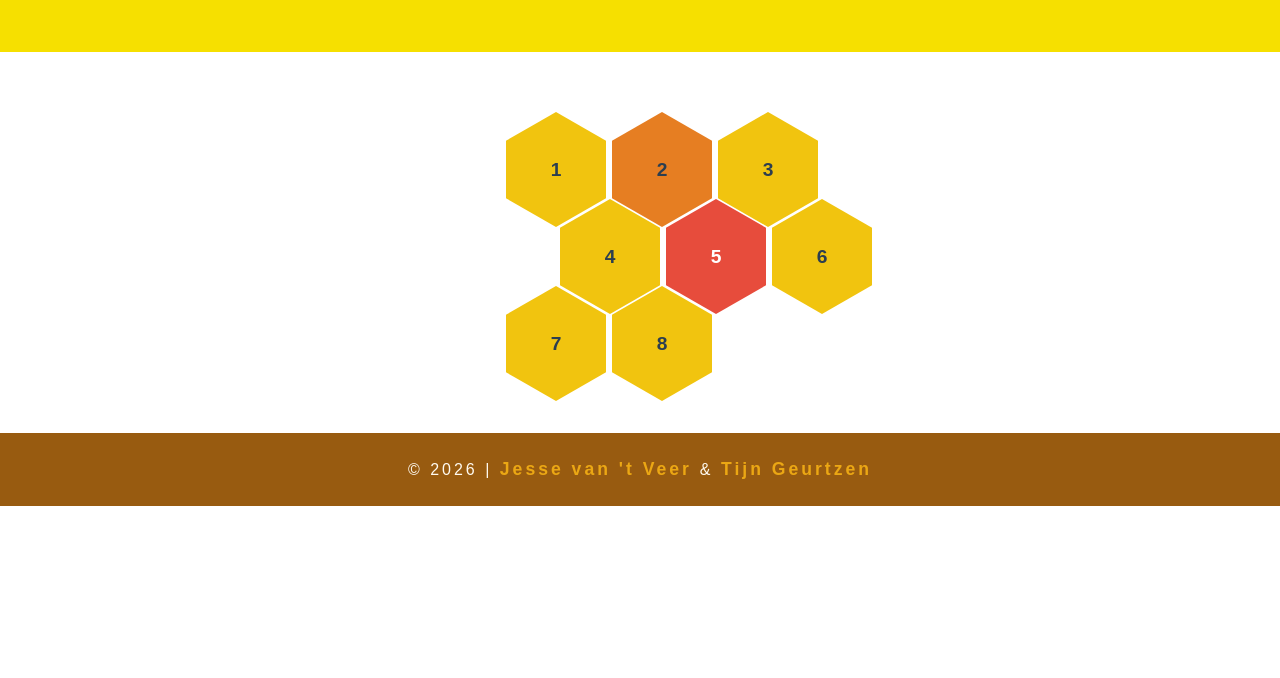
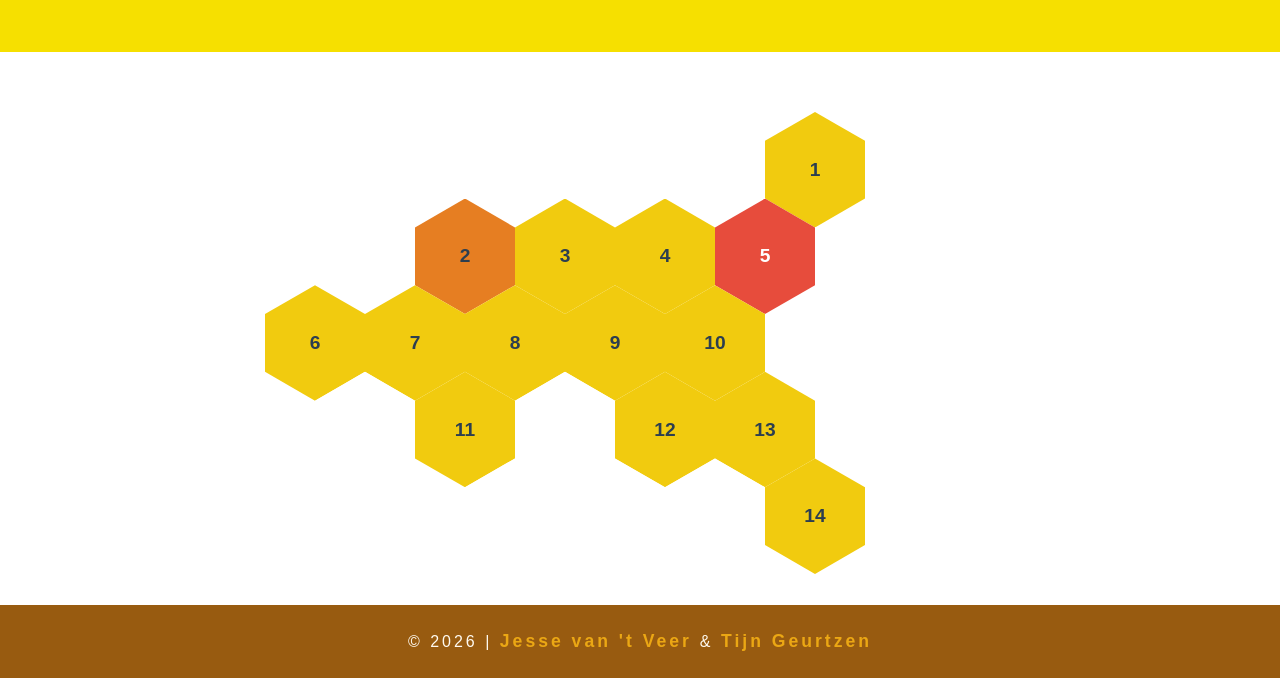
Before and after one commit to QuadraticatedJesse/-T-IS-MOJ, a website: page index.html in a window 1280 px wide. Shown: the part 128-806 px from the top of the page. Drawn offline with Linux system fonts and the light colour scheme; a web font is replaced by a local one.

Commit message:
beehive made

```diff
--- a/index.html
+++ b/index.html
@@ -17,27 +17,47 @@
         </ul>
     </nav>
     <div class="honeycomb-container">
+        <!-- ROW 0 -->
+        <div class="honeycomb-row offset-row">
+            <div class="hexagon" id="hex-invisible"></div>
+            <div class="hexagon" id="hex-invisible"></div>
+            <div class="hexagon" id="hex-invisible"></div>
+            <div class="hexagon" id="hex-1"><span>1</span></div>
+        </div>
 
         <!-- ROW 1 -->
         <div class="honeycomb-row">
-        <div class="hexagon" id="hex-1"><span>1</span></div>
             <div class="hexagon" id="hex-2"><span>2</span></div>
             <div class="hexagon" id="hex-3"><span>3</span></div>
+            <div class="hexagon" id="hex-4"><span>4</span></div>
+            <div class="hexagon" id="hex-5"><span>5</span></div>
         </div>
 
-    <!-- ROW 2 (Offset row - moves into the gaps) -->
-    <div class="honeycomb-row offset-row">
-        <div class="hexagon" id="hex-4"><span>4</span></div>
-        <div class="hexagon" id="hex-5"><span>5</span></div>
+        <!-- ROW 2 (Offset row) -->
+        <div class="honeycomb-row offset-row push-left-2">
             <div class="hexagon" id="hex-6"><span>6</span></div>
+            <div class="hexagon" id="hex-7"><span>7</span></div>
+            <div class="hexagon" id="hex-8"><span>8</span></div>
+            <div class="hexagon" id="hex-9"><span>9</span></div>
+            <div class="hexagon" id="hex-10"><span>10</span></div>
         </div>
 
         <!-- ROW 3 -->
-    <div class="honeycomb-row">
-        <div class="hexagon" id="hex-7"><span>7</span></div>
-        <div class="hexagon" id="hex-8"><span>8</span></div>
+        <div class="honeycomb-row push-left">
+            <div class="hexagon" id="hex-invisible"></div>
+            <div class="hexagon" id="hex-11"><span>11</span></div>
+            <div class="hexagon" id="hex-invisible"></div>
+            <div class="hexagon" id="hex-12"><span>12</span></div>
+            <div class="hexagon" id="hex-13"><span>13</span></div>
         </div>
 
+        <!-- ROW 4 -->
+        <div class="honeycomb-row offset-row">
+            <div class="hexagon" id="hex-invisible"></div>
+            <div class="hexagon" id="hex-invisible"></div>
+            <div class="hexagon" id="hex-invisible"></div>
+            <div class="hexagon" id="hex-14"><span>14</span></div>
+        </div>
     </div>
     <footer>
         <p class="whitetext">&copy; 2026 | <a href="mailto:136658@stanislascollege.net" class="orangetext">Jesse van 't Veer </a> & <a href="mailto:136865@stanislascollege.net" class="orangetext"> Tijn Geurtzen</a></p>
--- a/static/style.css
+++ b/static/style.css
@@ -77,45 +77,56 @@ footer a:hover {
 
 /* Container holding the entire hive structure */
 .honeycomb-container {
-  justify-content: center;
-  align-items: center;
   max-width: 600px;
   margin: 60px auto;
   display: flex;
   flex-direction: column;
-  /* CRITICAL FIX: Align to the start so math works perfectly */
   align-items: flex-start;
-  padding-left: 50px; /* Optional: adds breathing room on the left */
+  padding-left: 50px;
 }
 
 /* Base row styling */
 .honeycomb-row {
   display: flex;
-  /* Pulls the next row up into the zig-zag gaps */
-  margin-bottom: -28px;
+  margin-bottom: -28.87px;
+
+  /* CRITICAL FIX 1: Allows rows to have controllable stacking layers */
+  position: relative;
+  z-index: 1;
+  transition: z-index 0.2s ease;
 }
 
-/* CRITICAL FIX: Shifts the middle row right into the open pockets */
-.offset-row {
-  transform: translateX(54px);
+/* Forces the entire row to lift up when hovering any hexagon inside it */
+.honeycomb-row:hover {
+  z-index: 5;
 }
 
-/* Individual Hexagon with proper aspect ratio */
+/* Shifts alternating rows right */
+.offset-row {
+  transform: translateX(50px);
+}
+
+/* Individual Hexagon */
 .hexagon {
   position: relative;
+  z-index: 2;
+
   width: 100px;
-  height: 115px;
-  background-color: #f1c40f; /* Honey gold */
+  height: 115.47px;
+  background-color: #f1cb0f;
   clip-path: polygon(50% 0%, 100% 25%, 100% 75%, 50% 100%, 0% 75%, 0% 25%);
-  margin-right: 6px; /* Horizontal space between hexagons */
-  transition: transform 0.2s ease, background-color 0.2s ease;
+
+  margin-left: 0;
+  margin-right: 0;
+
+  transition: transform 0.2s ease, background-color 0.2s ease, z-index 0.2s ease;
   cursor: pointer;
 }
 
-/* Hover effect */
+/* CRITICAL FIX 3: Forces the specific hovered hexagon to the absolute front layer */
 .hexagon:hover {
-  transform: scale(1.08);
-  z-index: 10; /* Ensures the hovered hex stays on top of its neighbors */
+  transform: scale(1.15); /* Slightly increased scale to make it pop more */
+  z-index: 10;
 }
 
 /* Text centering */
@@ -128,11 +139,35 @@ footer a:hover {
   font-weight: bold;
   font-family: sans-serif;
   font-size: 1.2rem;
+  /* Prevents the text from interfering with the hover mouse math */
+  pointer-events: none;
+}
+
+/* Sticks out to the RIGHT */
+/* Moves the row right by one full hexagon width */
+.push-right {
+  transform: translateX(50px);
+}
+
+.push-right-2 { /* moves the row right by two full hexagons */
+  transform: translateX(100px);
+}
+
+/* Sticks out to the LEFT */
+/* Pulls the row left by half a hexagon width */
+.push-left {
+  transform: translateX(-50px);
+  margin-left: -50px;
+}
+
+.push-left-2 {
+  transform: translateX(-150px);
 }
 
 /* =======================================================
-   Unique ID styles
+   Targeting unique IDs
    ======================================================= */
 #hex-2 { background-color: #e67e22; }
 #hex-5 { background-color: #e74c3c; }
 #hex-5 span { color: white; }
+#hex-invisible { background-color: #ffffff}
```
Also changed, not shown: images/banner.jpg (added). Lines whose indentation alone changed are shown as unchanged.
